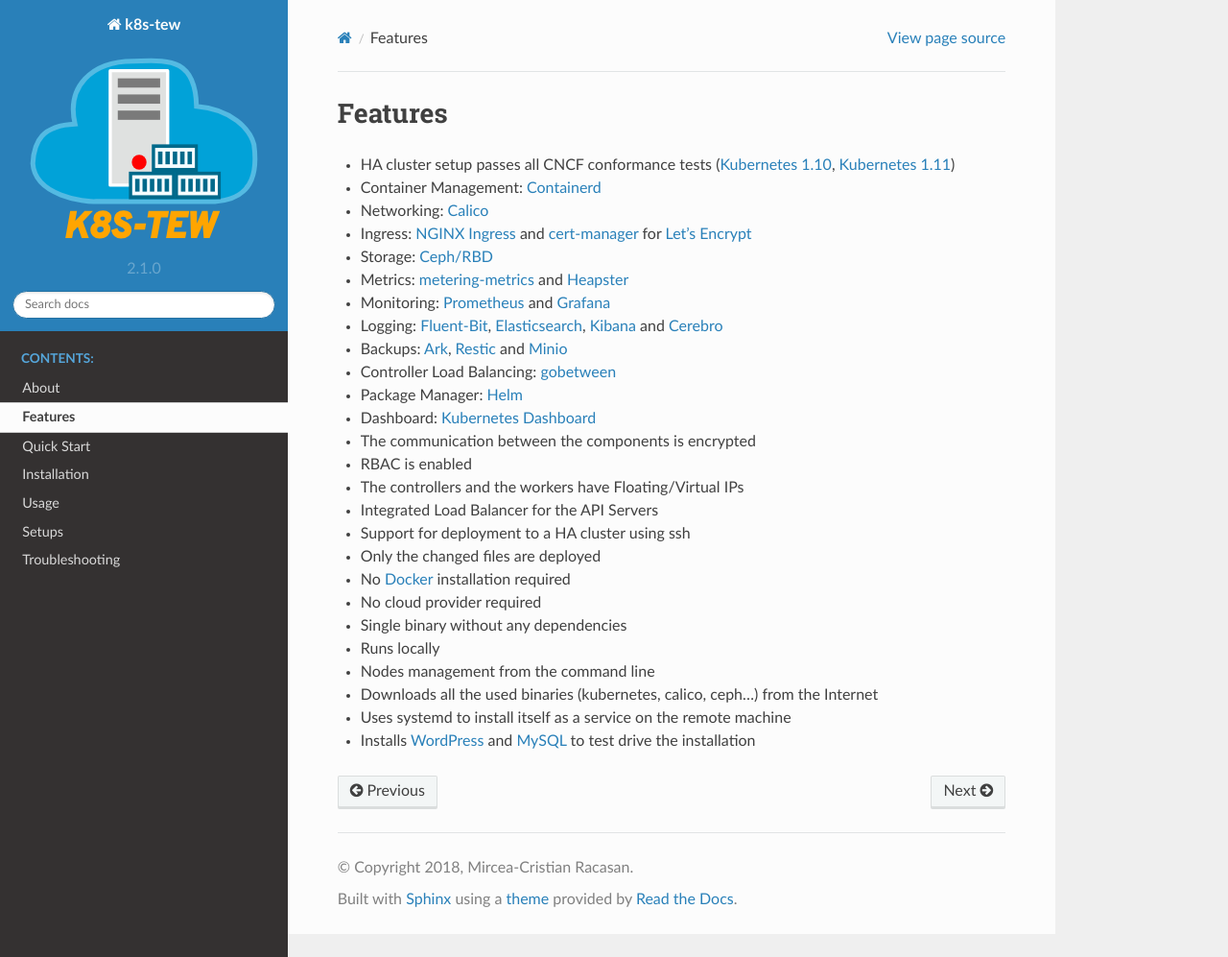
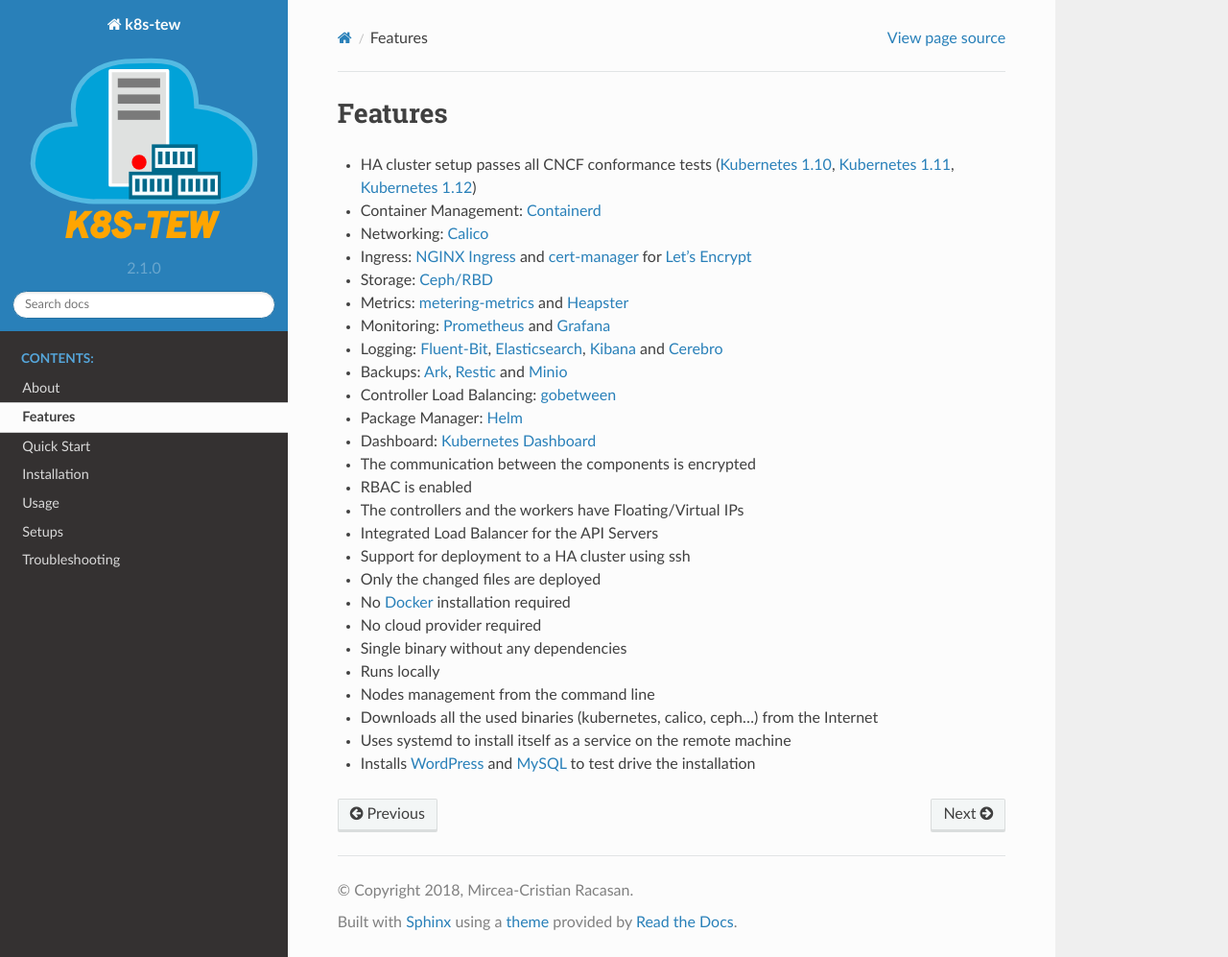
Before and after one commit to darxkies/k8s-tew, a Sphinx documentation site: the page built from docs/features.rst, in a window 1280 px wide and 997 px high. Shown: the whole window at 96% size. Built offline with Sphinx 7.4.7 and the Read the Docs theme 2.0.0, drawn with Linux system fonts in a browser that asks for light colours; the version number could not be read and is left out.

Commit message:
Updated documentation and added Kubernetes 1.12 certified logo

```diff
--- a/docs/features.rst
+++ b/docs/features.rst
@@ -1,7 +1,7 @@
 Features
 ========
 
-* HA cluster setup passes all CNCF conformance tests (`Kubernetes 1.10 <https://github.com/cncf/k8s-conformance/tree/master/v1.10/k8s-tew>`_, `Kubernetes 1.11 <https://github.com/cncf/k8s-conformance/tree/master/v1.11/k8s-tew>`_)
+* HA cluster setup passes all CNCF conformance tests (`Kubernetes 1.10 <https://github.com/cncf/k8s-conformance/tree/master/v1.10/k8s-tew>`_, `Kubernetes 1.11 <https://github.com/cncf/k8s-conformance/tree/master/v1.11/k8s-tew>`_, `Kubernetes 1.12 <https://github.com/cncf/k8s-conformance/tree/master/v1.12/k8s-tew>`_)
 * Container Management: `Containerd <https://containerd.io/>`_
 * Networking: `Calico <https://www.projectcalico.org>`_
 * Ingress: `NGINX Ingress <https://kubernetes.github.io/ingress-nginx/>`_ and `cert-manager <http://docs.cert-manager.io/en/latest/>`_ for `Let's Encrypt <https://letsencrypt.org/>`_
```
Also changed, not shown: 5 other files.
